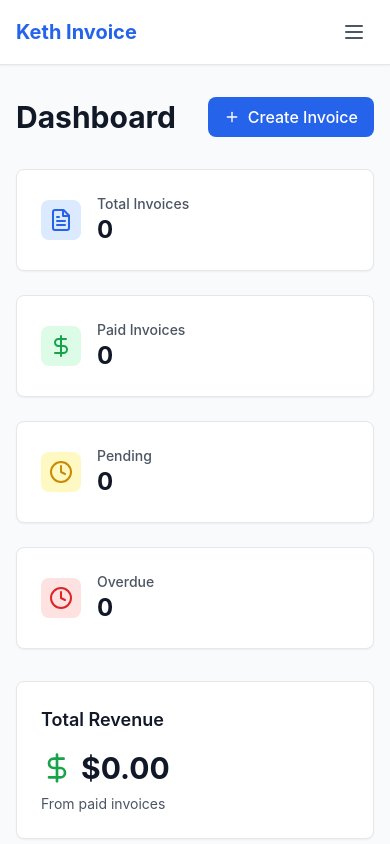
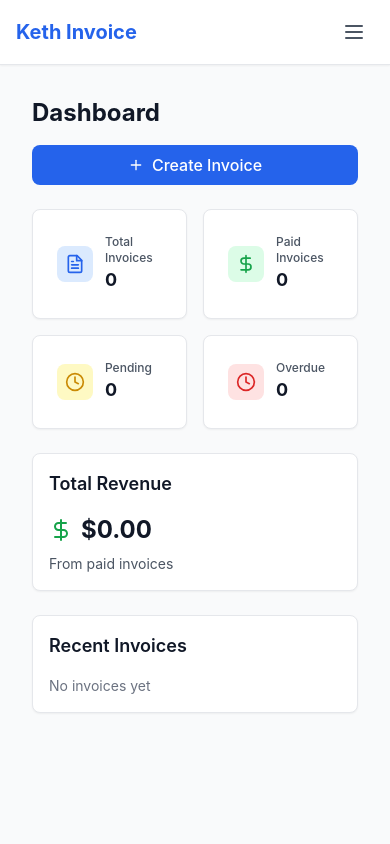
Before and after one commit to sakethkukkala/keth-invoice-creator, a React (Vite) app: page / in a window 390 px wide. Shown: the top 844 px of the page. Built offline with nearby package versions, Linux system fonts and the light colour scheme.

Commit message:
Make dashboard responsive with mobile-friendly layout

```diff
--- a/src/pages/Dashboard.tsx
+++ b/src/pages/Dashboard.tsx
@@ -22,12 +22,12 @@ const Dashboard = () => {
     .slice(0, 5);
 
   return (
-    <div className="space-y-8">
-      <div className="flex items-center justify-between">
-        <h1 className="text-3xl font-bold text-gray-900">Dashboard</h1>
+    <div className="space-y-6 px-4 sm:px-0 slide-up">
+      <div className="flex flex-col sm:flex-row sm:items-center sm:justify-between gap-4 bounce-in">
+        <h1 className="text-2xl sm:text-3xl font-bold text-gray-900">Dashboard</h1>
         <Link
           to="/create"
-          className="btn-primary flex items-center space-x-2"
+          className="btn-primary flex items-center justify-center sm:justify-start space-x-2 w-full sm:w-auto"
         >
           <Plus size={16} />
           <span>Create Invoice</span>
@@ -35,64 +35,64 @@ const Dashboard = () => {
       </div>
 
       {/* Stats Cards */}
-      <div className="grid grid-cols-1 md:grid-cols-4 gap-6">
-        <div className="bg-white p-6 rounded-lg shadow-sm border">
+      <div className="grid grid-cols-2 lg:grid-cols-4 gap-4 sm:gap-6">
+        <div className="stats-card" style={{ animationDelay: '0.1s' }}>
           <div className="flex items-center">
             <div className="p-2 bg-blue-100 rounded-lg">
-              <FileText className="h-6 w-6 text-blue-600" />
+              <FileText className="h-5 w-5 sm:h-6 sm:w-6 text-blue-600" />
             </div>
-            <div className="ml-4">
-              <p className="text-sm font-medium text-gray-600">Total Invoices</p>
-              <p className="text-2xl font-bold text-gray-900">{stats.total}</p>
+            <div className="ml-3 sm:ml-4">
+              <p className="text-xs sm:text-sm font-medium text-gray-600">Total Invoices</p>
+              <p className="text-lg sm:text-2xl font-bold text-gray-900">{stats.total}</p>
             </div>
           </div>
         </div>
 
-        <div className="bg-white p-6 rounded-lg shadow-sm border">
+        <div className="stats-card" style={{ animationDelay: '0.2s' }}>
           <div className="flex items-center">
             <div className="p-2 bg-green-100 rounded-lg">
-              <DollarSign className="h-6 w-6 text-green-600" />
+              <DollarSign className="h-5 w-5 sm:h-6 sm:w-6 text-green-600" />
             </div>
-            <div className="ml-4">
-              <p className="text-sm font-medium text-gray-600">Paid Invoices</p>
-              <p className="text-2xl font-bold text-gray-900">{stats.paid}</p>
+            <div className="ml-3 sm:ml-4">
+              <p className="text-xs sm:text-sm font-medium text-gray-600">Paid Invoices</p>
+              <p className="text-lg sm:text-2xl font-bold text-gray-900">{stats.paid}</p>
             </div>
           </div>
         </div>
 
-        <div className="bg-white p-6 rounded-lg shadow-sm border">
+        <div className="stats-card" style={{ animationDelay: '0.3s' }}>
           <div className="flex items-center">
             <div className="p-2 bg-yellow-100 rounded-lg">
-              <Clock className="h-6 w-6 text-yellow-600" />
+              <Clock className="h-5 w-5 sm:h-6 sm:w-6 text-yellow-600" />
             </div>
-            <div className="ml-4">
-              <p className="text-sm font-medium text-gray-600">Pending</p>
-              <p className="text-2xl font-bold text-gray-900">{stats.pending}</p>
+            <div className="ml-3 sm:ml-4">
+              <p className="text-xs sm:text-sm font-medium text-gray-600">Pending</p>
+              <p className="text-lg sm:text-2xl font-bold text-gray-900">{stats.pending}</p>
             </div>
           </div>
         </div>
 
-        <div className="bg-white p-6 rounded-lg shadow-sm border">
+        <div className="stats-card" style={{ animationDelay: '0.4s' }}>
           <div className="flex items-center">
             <div className="p-2 bg-red-100 rounded-lg">
-              <Clock className="h-6 w-6 text-red-600" />
+              <Clock className="h-5 w-5 sm:h-6 sm:w-6 text-red-600" />
             </div>
-            <div className="ml-4">
-              <p className="text-sm font-medium text-gray-600">Overdue</p>
-              <p className="text-2xl font-bold text-gray-900">{stats.overdue}</p>
+            <div className="ml-3 sm:ml-4">
+              <p className="text-xs sm:text-sm font-medium text-gray-600">Overdue</p>
+              <p className="text-lg sm:text-2xl font-bold text-gray-900">{stats.overdue}</p>
             </div>
           </div>
         </div>
       </div>
 
       {/* Revenue and Recent Invoices */}
-      <div className="grid grid-cols-1 lg:grid-cols-2 gap-8">
+      <div className="grid grid-cols-1 lg:grid-cols-2 gap-6 lg:gap-8">
         {/* Revenue Card */}
-        <div className="bg-white p-6 rounded-lg shadow-sm border">
+        <div className="card p-4 sm:p-6" style={{ animationDelay: '0.5s' }}>
           <h3 className="text-lg font-semibold text-gray-900 mb-4">Total Revenue</h3>
           <div className="flex items-center">
-            <DollarSign className="h-8 w-8 text-green-600" />
-            <span className="text-3xl font-bold text-gray-900 ml-2">
+            <DollarSign className="h-6 w-6 sm:h-8 sm:w-8 text-green-600" />
+            <span className="text-2xl sm:text-3xl font-bold text-gray-900 ml-2">
               ${totalRevenue.toFixed(2)}
             </span>
           </div>
@@ -100,23 +100,24 @@ const Dashboard = () => {
         </div>
 
         {/* Recent Invoices */}
-        <div className="bg-white p-6 rounded-lg shadow-sm border">
+        <div className="card p-4 sm:p-6" style={{ animationDelay: '0.6s' }}>
           <h3 className="text-lg font-semibold text-gray-900 mb-4">Recent Invoices</h3>
           <div className="space-y-3">
             {recentInvoices.length === 0 ? (
               <p className="text-gray-500 text-sm">No invoices yet</p>
             ) : (
-              recentInvoices.map((invoice) => (
+              recentInvoices.map((invoice, index) => (
                 <div
                   key={invoice.id}
-                  className="flex items-center justify-between p-3 bg-gray-50 rounded-lg"
+                  className="flex flex-col sm:flex-row sm:items-center sm:justify-between p-3 bg-gray-50 rounded-lg hover:bg-gray-100 transition-colors duration-200 gap-2"
+                  style={{ animationDelay: `${0.7 + index * 0.1}s` }}
                 >
-                  <div>
-                    <p className="font-medium text-gray-900">{invoice.invoiceNumber}</p>
-                    <p className="text-sm text-gray-600">{invoice.clientName}</p>
+                  <div className="flex-1">
+                    <p className="font-medium text-gray-900 text-sm sm:text-base">{invoice.invoiceNumber}</p>
+                    <p className="text-xs sm:text-sm text-gray-600">{invoice.clientName}</p>
                   </div>
-                  <div className="text-right">
-                    <p className="font-medium text-gray-900">${invoice.total.toFixed(2)}</p>
+                  <div className="flex items-center justify-between sm:justify-end gap-2">
+                    <p className="font-medium text-gray-900 text-sm sm:text-base">${invoice.total.toFixed(2)}</p>
                     <span
                       className={`inline-flex px-2 py-1 text-xs font-medium rounded-full ${
                         invoice.status === 'paid'
```
